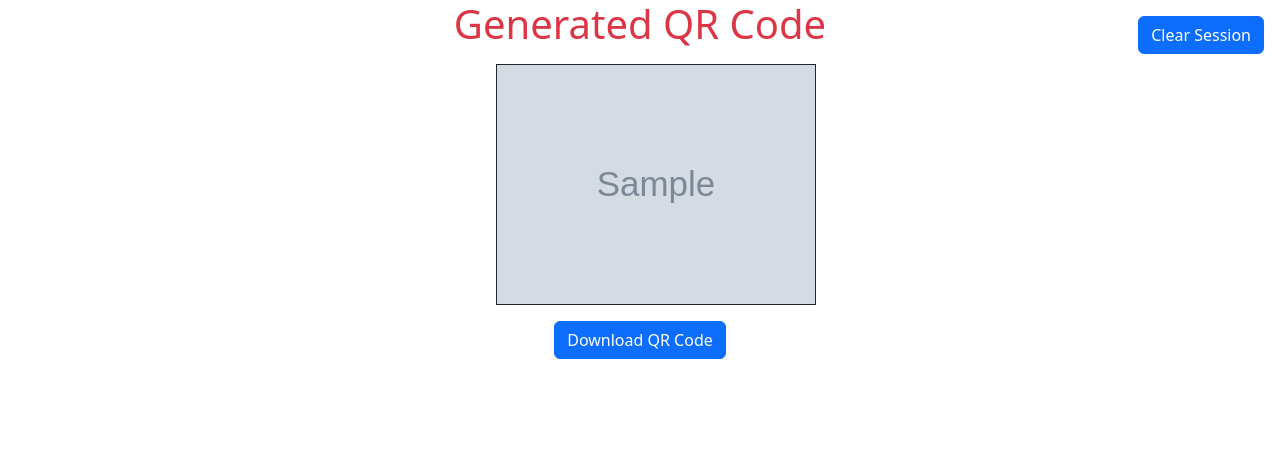
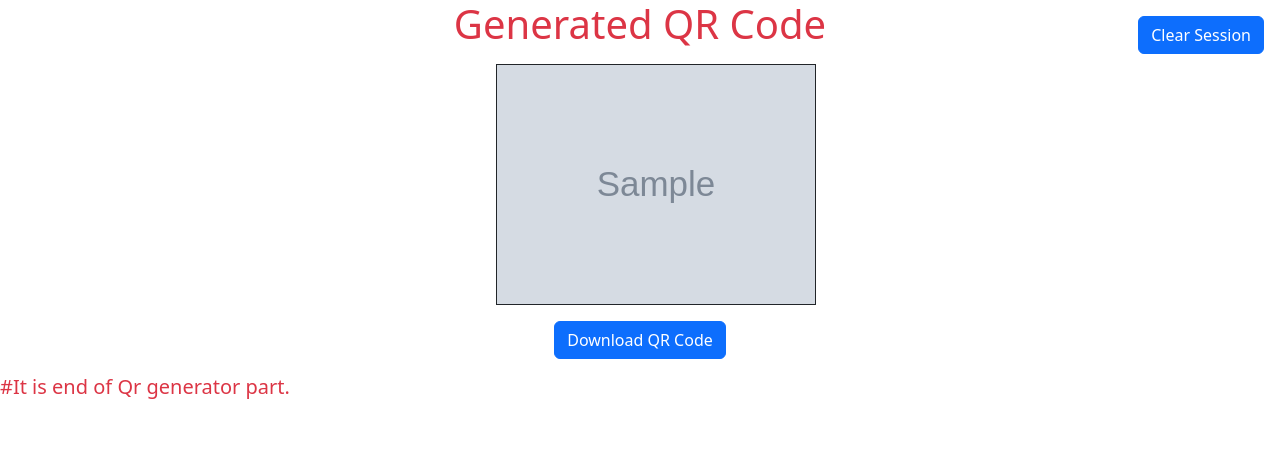
Before and after one commit to udaykrishnamaddi/QR-PAY, a Flask app: template templates/serveQRCode.html in a window 1280 px wide. Shown: the top 466 px of the page. Run offline with Flask 2, Linux system fonts and the light colour scheme; the template is opened without the code that fills it: most values are stand-ins (such as "Sample title", 1, 10 or a date in 2020); grey boxes marked "Sample" are stand-in pictures; some libraries are stand-ins or nearby versions.

Commit message:
part1ended

```diff
--- a/templates/serveQRCode.html
+++ b/templates/serveQRCode.html
@@ -20,7 +20,7 @@
             <button type="submit" class="btn btn-primary" formaction="/downloadQRCode/{{filename}}">Download QR Code</button>
         </div>
     </form>
-
+    <h1 class="lead text-danger">#It is end of Qr generator part.</h1>
     <!-- Don't write below this line -->
     <script src="https://cdn.jsdelivr.net/npm/@popperjs/core@2.11.5/dist/umd/popper.min.js" integrity="sha384-Xe+8cL9oJa6tN/veChSP7q+mnSPaj5Bcu9mPX5F5xIGE0DVittaqT5lorf0EI7Vk" crossorigin="anonymous"></script>
     <script src="https://cdn.jsdelivr.net/npm/bootstrap@5.2.0-beta1/dist/js/bootstrap.min.js" integrity="sha384-kjU+l4N0Yf4ZOJErLsIcvOU2qSb74wXpOhqTvwVx3OElZRweTnQ6d31fXEoRD1Jy" crossorigin="anonymous"></script>
```
